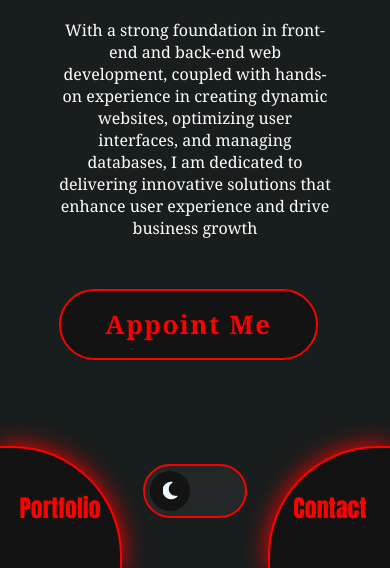
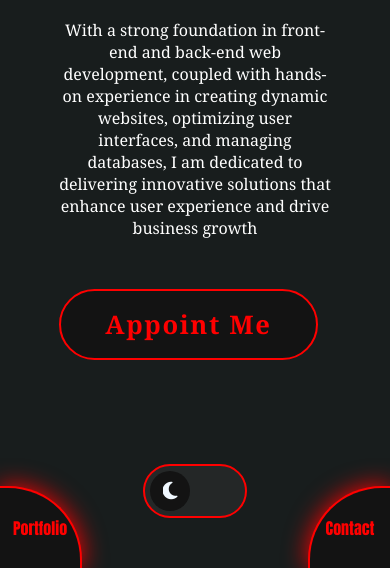
Before and after one commit to deiljohn0055/porfolio2025, a plain HTML site: page index.html in a window 390 px wide. Shown: the part 276-844 px from the top of the page. Drawn offline with Linux system fonts and the light colour scheme.

Commit message:
Update style.css

```diff
--- a/style.css
+++ b/style.css
@@ -1437,6 +1437,10 @@
         font-size: 15px;
 
     }
-
+#Projectbtn, #aboutbtn, #contactbtn, #portfoliobtn {
+        height: 80px;
+        width: 80px;
+        font-size: 1rem;
+    }
 
 }
```
